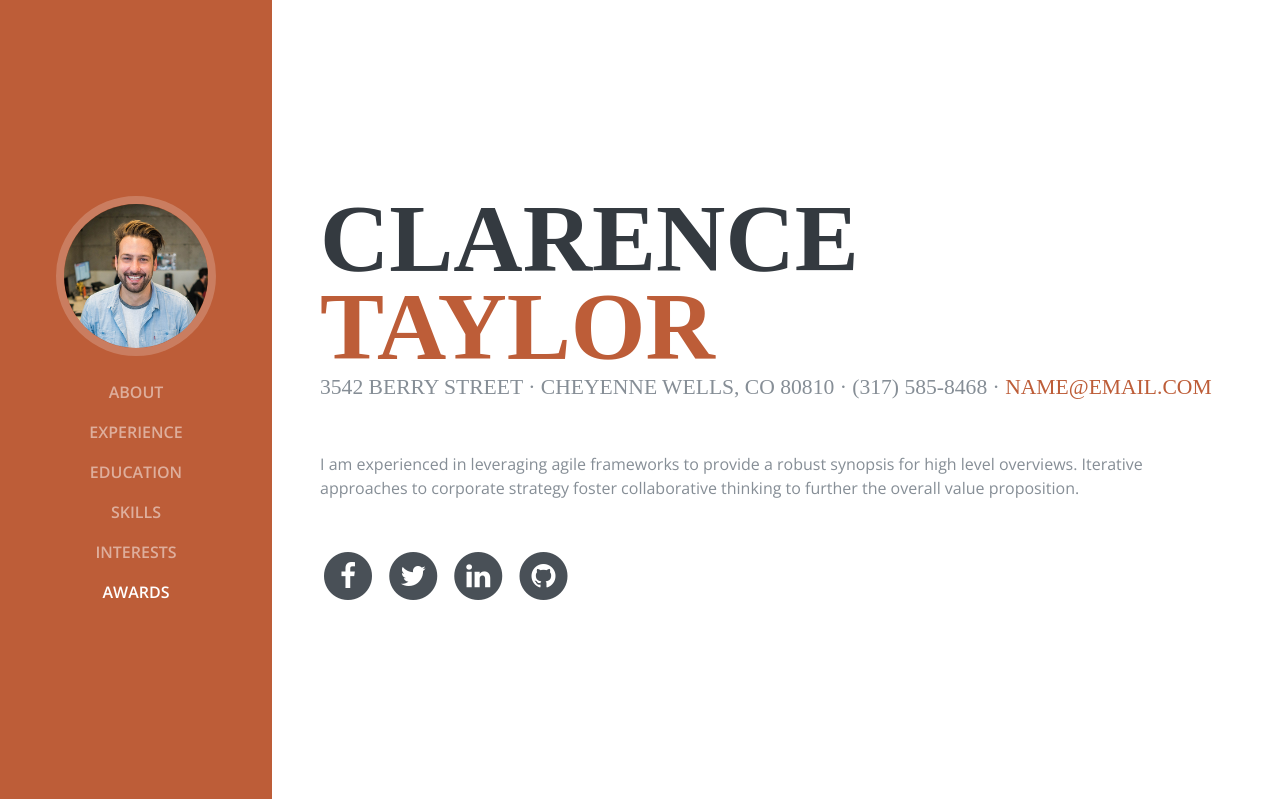
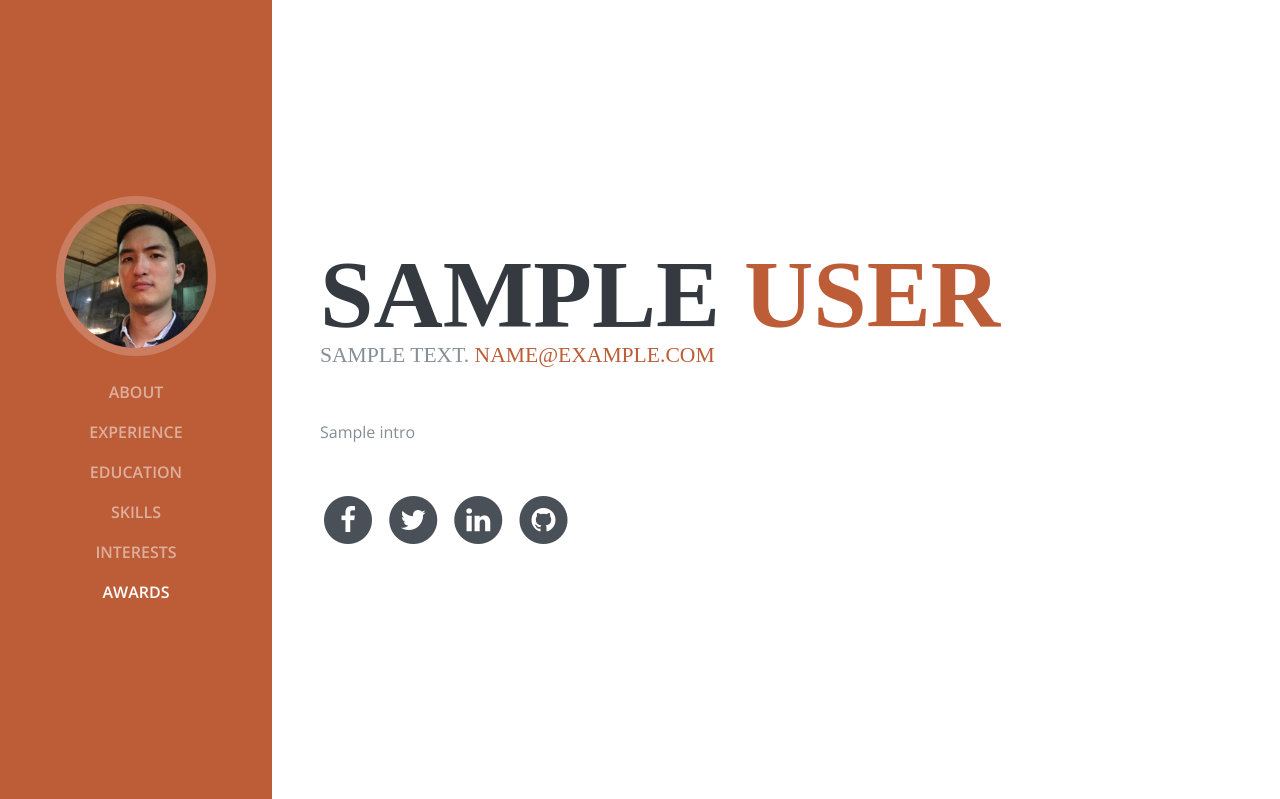
Before and after one commit to sdlfkorg/resume, a Django app: template templates/index.html in a window 1280 px wide. Shown: the top 799 px of the page. Run offline with Django 3.2, Linux system fonts and the light colour scheme; the template is opened without the code that fills it: most values are stand-ins (such as "Sample title", 1, 10 or a date in 2020); some libraries are stand-ins or nearby versions; some web fonts are replaced.

Commit message:
fix resume view and template

```diff
--- a/templates/index.html
+++ b/templates/index.html
@@ -68,13 +68,13 @@
 
       <section class="resume-section p-3 p-lg-5 d-flex d-column" id="about">
         <div class="my-auto">
-          <h1 class="mb-0">Clarence
-            <span class="text-primary">Taylor</span>
+          <h1 class="mb-0">{{first_name}}
+            <span class="text-primary"> {{last_name}} </span>
           </h1>
-          <div class="subheading mb-5">3542 Berry Street · Cheyenne Wells, CO 80810 · (317) 585-8468 ·
-            <a href="mailto:name@email.com">name@email.com</a>
+          <div class="subheading mb-5">{{address}}
+            <a href="mailto:name@email.com">{{email}}</a>
           </div>
-          <p class="mb-5">I am experienced in leveraging agile frameworks to provide a robust synopsis for high level overviews. Iterative approaches to corporate strategy foster collaborative thinking to further the overall value proposition.</p>
+          <p class="mb-5">{{intro}}</p>
           <ul class="list-inline list-social-icons mb-0">
             <li class="list-inline-item">
               <a href="#">
@@ -168,6 +168,22 @@
         <div class="my-auto">
           <h2 class="mb-5">Education</h2>
 
+          <!-- test -->
+          {% for edu_exp in education %}
+          <div class="resume-item d-flex flex-column flex-md-row mb-5">
+            <div class="resume-content mr-auto">
+              <h3 class="mb-0">{{edu_exp.school_name}}</h3>
+              <div class="subheading mb-3">{{edu_exp.degree}}</div>
+              <div>{{edu_exp.department}}</div>
+              <p>GPA: 3.23</p>
+            </div>
+            <div class="resume-date text-md-right">
+              <span class="text-primary">{{edu_exp.from_to}}</span>
+            </div>
+          </div>
+          {% endfor %}
+          <!-- test -->
+
           <div class="resume-item d-flex flex-column flex-md-row mb-5">
             <div class="resume-content mr-auto">
               <h3 class="mb-0">University of Colorado Boulder</h3>
@@ -232,6 +248,9 @@
             </li>
             <li class="list-inline-item">
               <i class="devicons devicons-npm"></i>
+            </li>
+            <li class="list-inline-item">
+              <i class="devicons devicons-python"></i>
             </li>
           </ul>
 
```
Also changed, not shown: persons/views.py (+34 -0 lines), static/img/profile.jpg.
